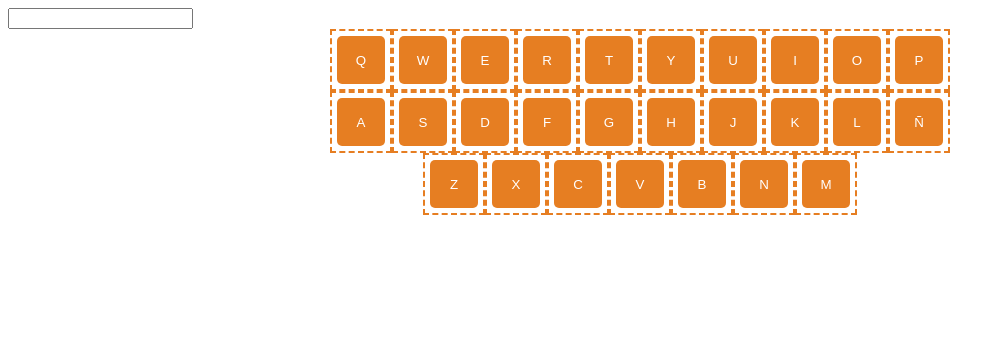
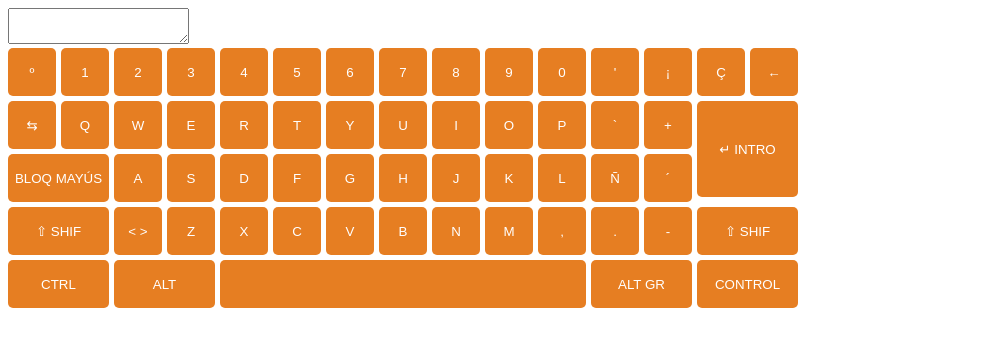
Before and after one commit to edgarvaldez99/my-keyboard, a website with bundled scripts: page index.html in a window 1280 px wide. Shown: the whole page, without its empty margins (0-1005 px from the left). Built offline with nearby package versions, Linux system fonts and the light colour scheme.

Commit message:
refactor: style with grid css

```diff
--- a/index.html
+++ b/index.html
@@ -8,7 +8,7 @@
     <script type="module" src="./public/app.mjs"></script>
   </head>
   <body>
-    <input id="show-data" readonly />
+    <textarea id="show-data" readonly></textarea>
     <k-keyboard onkeychain="document.querySelector('#show-data').value = event.data"></k-keyboard>
   </body>
 </html>
--- a/public/components/k-keyboard.mjs
+++ b/public/components/k-keyboard.mjs
@@ -1,53 +1,96 @@
-const template = () => `
+const template = self => `
   <style>
-    .keyboard__row {
-      display: flex;
-      justify-content: center;
+    .keyboard {
+      display: grid;
+      grid-template-rows: ${self.keysize};
+      grid-template-columns: repeat(15, ${self.keysize});
+      grid-gap: 5px 5px;
     }
   </style>
 
   <div class="keyboard">
-    <div class="keyboard__row">
-      <key-btn key="q" size="3rem"></key-btn>
-      <key-btn key="w" size="3rem"></key-btn>
-      <key-btn key="e" size="3rem"></key-btn>
-      <key-btn key="r" size="3rem"></key-btn>
-      <key-btn key="t" size="3rem"></key-btn>
-      <key-btn key="y" size="3rem"></key-btn>
-      <key-btn key="u" size="3rem"></key-btn>
-      <key-btn key="i" size="3rem"></key-btn>
-      <key-btn key="o" size="3rem"></key-btn>
-      <key-btn key="p" size="3rem"></key-btn>
-    </div>
-    <div class="keyboard__row">
-      <key-btn key="a" size="3rem"></key-btn>
-      <key-btn key="s" size="3rem"></key-btn>
-      <key-btn key="d" size="3rem"></key-btn>
-      <key-btn key="f" size="3rem"></key-btn>
-      <key-btn key="g" size="3rem"></key-btn>
-      <key-btn key="h" size="3rem"></key-btn>
-      <key-btn key="j" size="3rem"></key-btn>
-      <key-btn key="k" size="3rem"></key-btn>
-      <key-btn key="l" size="3rem"></key-btn>
-      <key-btn key="ñ" size="3rem"></key-btn>
-    </div>
-    <div class="keyboard__row">
-      <key-btn key="z" size="3rem"></key-btn>
-      <key-btn key="x" size="3rem"></key-btn>
-      <key-btn key="c" size="3rem"></key-btn>
-      <key-btn key="v" size="3rem"></key-btn>
-      <key-btn key="b" size="3rem"></key-btn>
-      <key-btn key="n" size="3rem"></key-btn>
-      <key-btn key="m" size="3rem"></key-btn>
-    </div>
+    <!-- row -->
+    <key-btn key="º" size="${self.keysize}"></key-btn>
+    <key-btn key="1" size="${self.keysize}"></key-btn>
+    <key-btn key="2" size="${self.keysize}"></key-btn>
+    <key-btn key="3" size="${self.keysize}"></key-btn>
+    <key-btn key="4" size="${self.keysize}"></key-btn>
+    <key-btn key="5" size="${self.keysize}"></key-btn>
+    <key-btn key="6" size="${self.keysize}"></key-btn>
+    <key-btn key="7" size="${self.keysize}"></key-btn>
+    <key-btn key="8" size="${self.keysize}"></key-btn>
+    <key-btn key="9" size="${self.keysize}"></key-btn>
+    <key-btn key="0" size="${self.keysize}"></key-btn>
+    <key-btn key="'" size="${self.keysize}"></key-btn>
+    <key-btn key="¡" size="${self.keysize}"></key-btn>
+    <key-btn key="ç" size="${self.keysize}"></key-btn>
+    <key-btn key="←" size="${self.keysize}"></key-btn>
+    <!-- row -->
+    <key-btn key="⇆" size="${self.keysize}"></key-btn>
+    <key-btn key="q" size="${self.keysize}"></key-btn>
+    <key-btn key="w" size="${self.keysize}"></key-btn>
+    <key-btn key="e" size="${self.keysize}"></key-btn>
+    <key-btn key="r" size="${self.keysize}"></key-btn>
+    <key-btn key="t" size="${self.keysize}"></key-btn>
+    <key-btn key="y" size="${self.keysize}"></key-btn>
+    <key-btn key="u" size="${self.keysize}"></key-btn>
+    <key-btn key="i" size="${self.keysize}"></key-btn>
+    <key-btn key="o" size="${self.keysize}"></key-btn>
+    <key-btn key="p" size="${self.keysize}"></key-btn>
+    <key-btn key="\`" size="${self.keysize}"></key-btn>
+    <key-btn key="+" size="${self.keysize}"></key-btn>
+    <key-btn key="↵ Intro" size="${self.keysize}" colspan="2" rowspan="2"></key-btn>
+    <!-- row -->
+    <key-btn key="Bloq Mayús" size="${self.keysize}" colspan="2"></key-btn>
+    <key-btn key="a" size="${self.keysize}"></key-btn>
+    <key-btn key="s" size="${self.keysize}"></key-btn>
+    <key-btn key="d" size="${self.keysize}"></key-btn>
+    <key-btn key="f" size="${self.keysize}"></key-btn>
+    <key-btn key="g" size="${self.keysize}"></key-btn>
+    <key-btn key="h" size="${self.keysize}"></key-btn>
+    <key-btn key="j" size="${self.keysize}"></key-btn>
+    <key-btn key="k" size="${self.keysize}"></key-btn>
+    <key-btn key="l" size="${self.keysize}"></key-btn>
+    <key-btn key="ñ" size="${self.keysize}"></key-btn>
+    <key-btn key="´" size="${self.keysize}"></key-btn>
+    <!-- row -->
+    <key-btn key="⇧ Shif" size="${self.keysize}" colspan="2"></key-btn>
+    <key-btn key="< >" size="${self.keysize}"></key-btn>
+    <key-btn key="z" size="${self.keysize}"></key-btn>
+    <key-btn key="x" size="${self.keysize}"></key-btn>
+    <key-btn key="c" size="${self.keysize}"></key-btn>
+    <key-btn key="v" size="${self.keysize}"></key-btn>
+    <key-btn key="b" size="${self.keysize}"></key-btn>
+    <key-btn key="n" size="${self.keysize}"></key-btn>
+    <key-btn key="m" size="${self.keysize}"></key-btn>
+    <key-btn key="," size="${self.keysize}"></key-btn>
+    <key-btn key="." size="${self.keysize}"></key-btn>
+    <key-btn key="-" size="${self.keysize}"></key-btn>
+    <key-btn key="⇧ Shif" size="${self.keysize}" colspan="2"></key-btn>
+    <!-- row -->
+    <key-btn key="Ctrl" size="${self.keysize}" colspan="2"></key-btn>
+    <key-btn key="Alt" size="${self.keysize}" colspan="2"></key-btn>
+    <key-btn key="" size="${self.keysize}" colspan="7"></key-btn>
+    <key-btn key="Alt Gr" size="${self.keysize}" colspan="2"></key-btn>
+    <key-btn key="Control" size="${self.keysize}" colspan="2"></key-btn>
   </div>
 `
+
+const defaultKeySize = '3rem'
 
 export default class KeyBtn extends HTMLElement {
   constructor () {
     super()
     this._onKeyChainFn = null
     this._keyBoardString = ''
+  }
+
+  get keysize () {
+    return this.getAttribute('keysize')
+  }
+
+  set keysize (keysize) {
+    this.setAttribute('keysize', keysize || defaultKeySize)
   }
 
   get onkeychain () {
@@ -80,8 +123,9 @@ export default class KeyBtn extends HTMLElement {
   }
 
   connectedCallback () {
+    this.keysize = this.keysize ? this.keysize : defaultKeySize
     let shadowRoot = this.attachShadow({ mode: 'open' })
-    shadowRoot.innerHTML = template()
+    shadowRoot.innerHTML = template(this)
     const allKeyBtn = shadowRoot.querySelectorAll('key-btn')
     for (let i = 0,len = allKeyBtn.length; i < len; i++) {
       allKeyBtn[i].addEventListener('click', event => {
--- a/public/components/key-btn.mjs
+++ b/public/components/key-btn.mjs
@@ -4,12 +4,10 @@ const template = self => `
   <style>
     :host {
       --primary-color: #e67e22;
-      --space: 1em;
+      grid-column-end: span ${Math.ceil(self.colspan)};
+      grid-row-end: span ${Math.ceil(self.rowspan)};
     }
     .key-btn {
-      border: 2px dashed var(--primary-color);
-      display: inline-block;
-      padding: 5px;
       text-align: center;
     }
     .btn {
@@ -17,10 +15,9 @@ const template = self => `
       border: 0;
       border-radius: 5px;
       color: white;
-      padding: var(--space);
       text-transform: uppercase;
       height: calc(${self.size} * ${self.rowspan});
-      width: calc(${self.size} * ${self.colspan});
+      width: 100%;
     }
   </style>
 
@@ -43,6 +40,14 @@ export default class KeyBtn extends HTMLElement {
 
   set key (key) {
     this.setAttribute('key', key)
+  }
+
+  get keycode () {
+    return this.getAttribute('keycode')
+  }
+
+  set keycode (keycode) {
+    this.setAttribute('keycode', keycode)
   }
 
   get size () {
```
